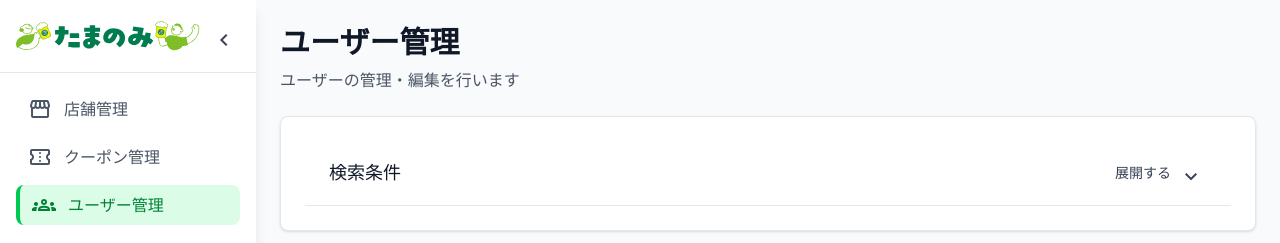
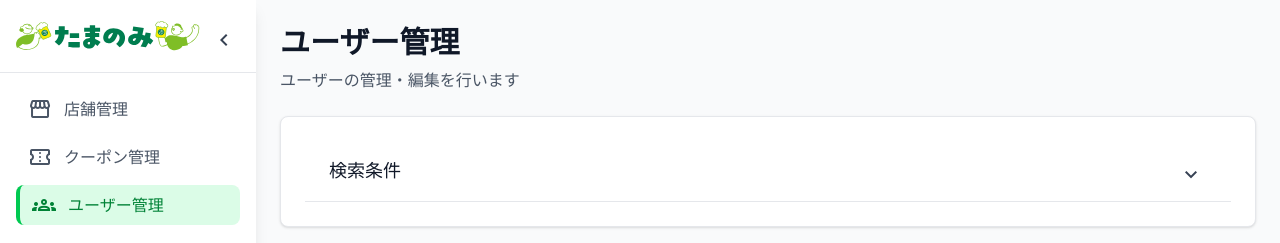
Before and after one commit to HV-development/tamanomi-admin, a Next.js app: page /users in a window 1280 px wide. Shown: the top 243 px of the page. Built offline with nearby package versions, Linux system fonts and the light colour scheme.

Commit message:
展開ボタンから文字を削除

```diff
--- a/src/components/pages/AdminManagement.tsx
+++ b/src/components/pages/AdminManagement.tsx
@@ -136,9 +136,8 @@ export default function AdminManagement() {
               variant="ghost"
               size="sm"
               onClick={() => setIsSearchExpanded(!isSearchExpanded)}
-              className="flex items-center space-x-2"
+              className="flex items-center"
             >
-              <span>{isSearchExpanded ? '折りたたむ' : '展開する'}</span>
               <Icon name={isSearchExpanded ? 'chevronUp' : 'chevronDown'} size="sm" />
             </Button>
           </div>
--- a/src/components/pages/CouponManagement.tsx
+++ b/src/components/pages/CouponManagement.tsx
@@ -130,9 +130,8 @@ export default function CouponManagement() {
               variant="ghost"
               size="sm"
               onClick={() => setIsSearchExpanded(!isSearchExpanded)}
-              className="flex items-center space-x-2"
+              className="flex items-center"
             >
-              <span>{isSearchExpanded ? '折りたたむ' : '展開する'}</span>
               <Icon name={isSearchExpanded ? 'chevronUp' : 'chevronDown'} size="sm" />
             </Button>
           </div>
--- a/src/components/pages/StoreManagement.tsx
+++ b/src/components/pages/StoreManagement.tsx
@@ -131,9 +131,8 @@ export default function StoreManagement() {
               variant="ghost"
               size="sm"
               onClick={() => setIsSearchExpanded(!isSearchExpanded)}
-              className="flex items-center space-x-2"
+              className="flex items-center"
             >
-              <span>{isSearchExpanded ? '折りたたむ' : '展開する'}</span>
               <Icon name={isSearchExpanded ? 'chevronUp' : 'chevronDown'} size="sm" />
             </Button>
           </div>
--- a/src/components/pages/UserManagement.tsx
+++ b/src/components/pages/UserManagement.tsx
@@ -236,9 +236,8 @@ export default function UserManagement() {
               variant="ghost"
               size="sm"
               onClick={() => setIsSearchExpanded(!isSearchExpanded)}
-              className="flex items-center space-x-2"
+              className="flex items-center"
             >
-              <span>{isSearchExpanded ? '折りたたむ' : '展開する'}</span>
               <Icon name={isSearchExpanded ? 'chevronUp' : 'chevronDown'} size="sm" />
             </Button>
           </div>
```
